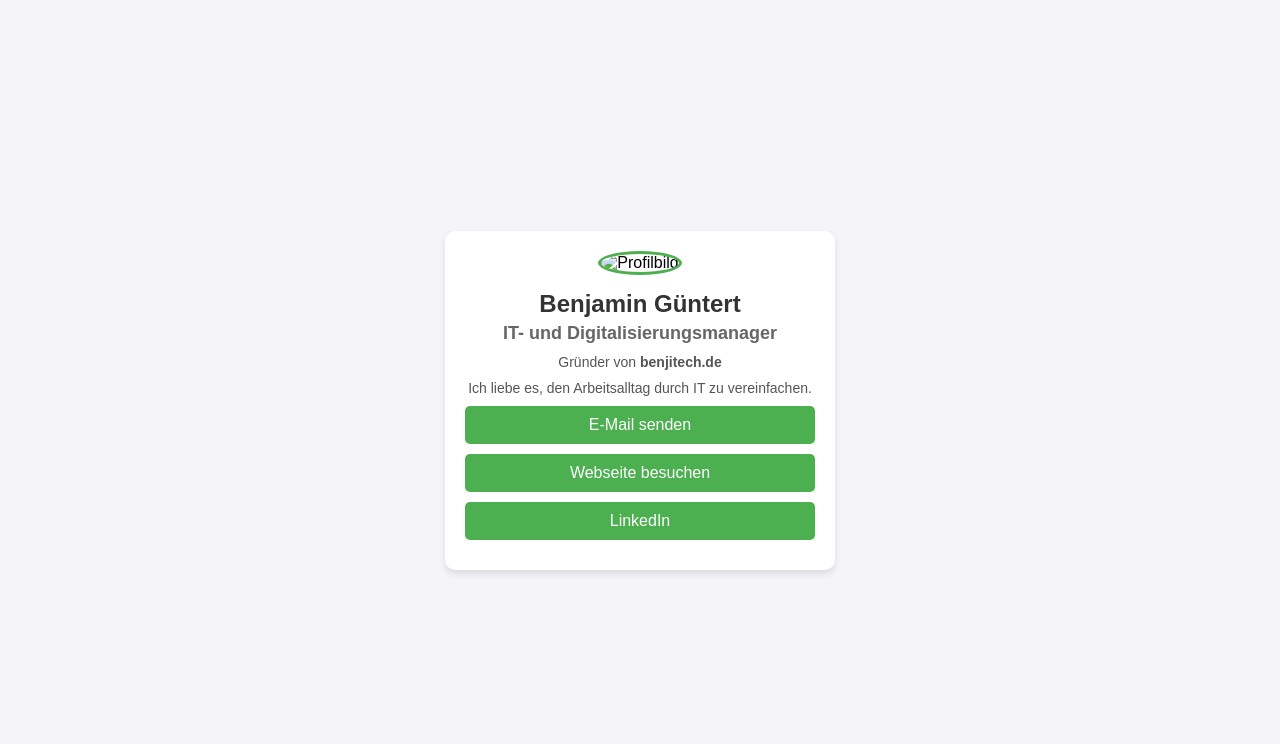
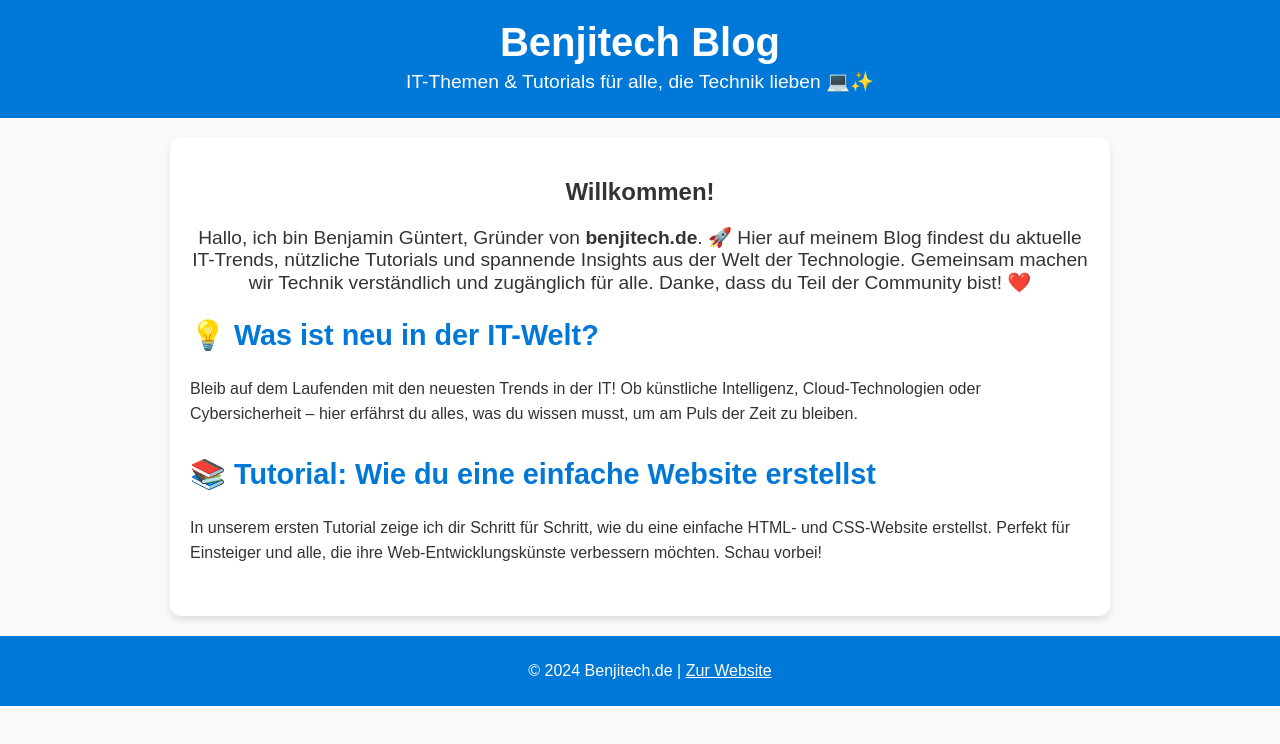
Before and after one commit to benjitech-de/Homepage, a plain HTML site: page index.html in a window 1280 px wide. Drawn offline with Linux system fonts and the light colour scheme.

Commit message:
Update index.html
Wechsel auf Blog

```diff
--- a/index.html
+++ b/index.html
@@ -3,82 +3,90 @@
 <head>
     <meta charset="UTF-8">
     <meta name="viewport" content="width=device-width, initial-scale=1.0">
-    <title>Online Visitenkarte</title>
+    <title>Benjitech Blog</title>
     <style>
         body {
             font-family: Arial, sans-serif;
-            background: #f4f4f9;
             margin: 0;
-            display: flex;
-            justify-content: center;
-            align-items: center;
-            height: 100vh;
+            padding: 0;
+            background-color: #f9f9f9;
+            color: #333;
         }
-
-        .card {
-            background: white;
+        header {
+            background-color: #0078d7;
+            color: #fff;
+            text-align: center;
+            padding: 20px 10px;
+        }
+        header h1 {
+            margin: 0;
+            font-size: 2.5em;
+        }
+        header p {
+            margin: 5px 0;
+            font-size: 1.2em;
+        }
+        main {
+            max-width: 900px;
+            margin: 20px auto;
             padding: 20px;
+            background: #fff;
             border-radius: 10px;
             box-shadow: 0 4px 6px rgba(0, 0, 0, 0.1);
+        }
+        .intro {
             text-align: center;
-            width: 350px;
+            margin-bottom: 20px;
         }
-
-        .profile-image img {
-            width: 100px;
-            height: 100px;
-            border-radius: 50%;
-            border: 3px solid #4CAF50;
+        .intro p {
+            font-size: 1.2em;
         }
-
-        h1 {
-            font-size: 24px;
-            color: #333;
-            margin: 15px 0 5px;
+        .post {
+            margin-bottom: 30px;
         }
-
-        h2 {
-            font-size: 18px;
-            color: #666;
-            margin: 5px 0;
+        .post h2 {
+            font-size: 1.8em;
+            color: #0078d7;
         }
-
-        p {
-            font-size: 14px;
-            color: #555;
-            margin: 10px 0;
+        .post p {
+            line-height: 1.6;
         }
-
-        .contact-info a {
-            display: block;
-            text-decoration: none;
-            color: white;
-            background: #4CAF50;
+        footer {
+            text-align: center;
             padding: 10px;
-            margin: 10px 0;
-            border-radius: 5px;
-            transition: background 0.3s ease;
+            background-color: #0078d7;
+            color: #fff;
+            position: relative;
+            bottom: 0;
+            width: 100%;
         }
-
-        .contact-info a:hover {
-            background: #45a049;
+        footer a {
+            color: #fff;
+            text-decoration: underline;
         }
     </style>
 </head>
 <body>
-    <div class="card">
-        <div class="profile-image">
-            <img src="profile.jpg" alt="Profilbild">
-        </div>
-        <h1>Benjamin Güntert</h1>
-        <h2>IT- und Digitalisierungsmanager</h2>
-        <p>Gründer von <strong>benjitech.de</strong></p>
-        <p>Ich liebe es, den Arbeitsalltag durch IT zu vereinfachen.</p>
-        <div class="contact-info">
-            <a href="mailto:benjamin@benjitech.de">E-Mail senden</a>
-            <a href="https://benjitech.de" target="_blank">Webseite besuchen</a>
-            <a href="https://www.linkedin.com/in/benjamin-guentert" target="_blank">LinkedIn</a>
-        </div>
-    </div>
+    <header>
+        <h1>Benjitech Blog</h1>
+        <p>IT-Themen & Tutorials für alle, die Technik lieben 💻✨</p>
+    </header>
+    <main>
+        <section class="intro">
+            <h2>Willkommen!</h2>
+            <p>Hallo, ich bin Benjamin Güntert, Gründer von <strong>benjitech.de</strong>. 🚀 Hier auf meinem Blog findest du aktuelle IT-Trends, nützliche Tutorials und spannende Insights aus der Welt der Technologie. Gemeinsam machen wir Technik verständlich und zugänglich für alle. Danke, dass du Teil der Community bist! ❤️</p>
+        </section>
+        <section class="post">
+            <h2>💡 Was ist neu in der IT-Welt?</h2>
+            <p>Bleib auf dem Laufenden mit den neuesten Trends in der IT! Ob künstliche Intelligenz, Cloud-Technologien oder Cybersicherheit – hier erfährst du alles, was du wissen musst, um am Puls der Zeit zu bleiben.</p>
+        </section>
+        <section class="post">
+            <h2>📚 Tutorial: Wie du eine einfache Website erstellst</h2>
+            <p>In unserem ersten Tutorial zeige ich dir Schritt für Schritt, wie du eine einfache HTML- und CSS-Website erstellst. Perfekt für Einsteiger und alle, die ihre Web-Entwicklungskünste verbessern möchten. Schau vorbei!</p>
+        </section>
+    </main>
+    <footer>
+        <p>&copy; 2024 Benjitech.de | <a href="https://benjitech.de">Zur Website</a></p>
+    </footer>
 </body>
 </html>
```
